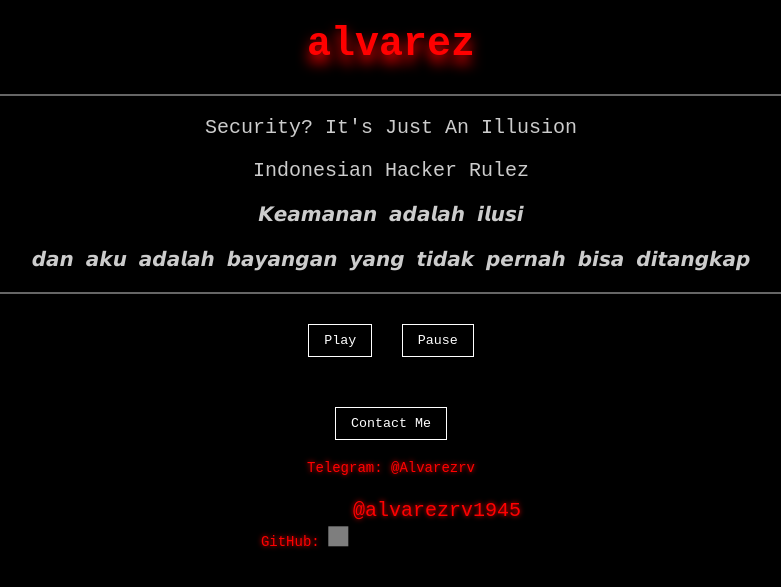
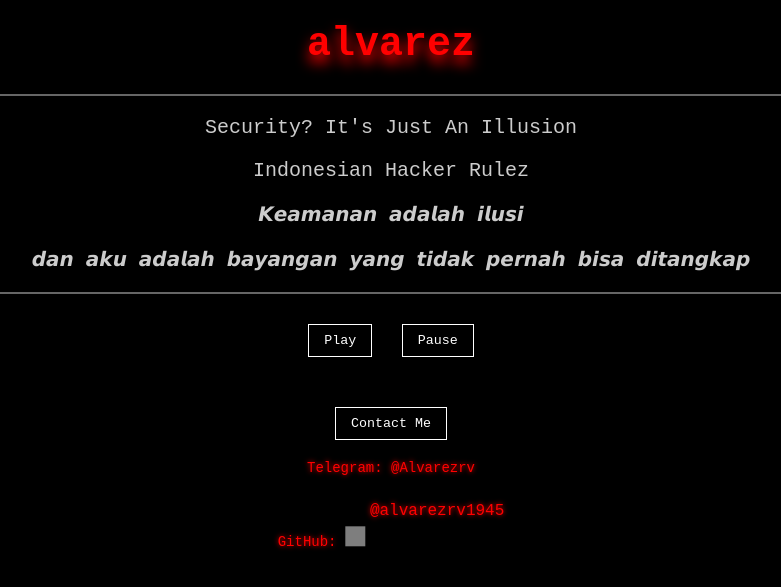
Before and after one commit to alvarezrv1945/alvarezrv1945.github.io, a plain HTML site: page index.html in a window 1280 px wide. Shown: the part 153-740 px from the top of the page, without its empty margins (249-1030 px from the left). Drawn offline with Linux system fonts and the light colour scheme; grey boxes are pictures that could not be loaded.

Commit message:
Update index.html

```diff
--- a/index.html
+++ b/index.html
@@ -119,13 +119,13 @@
     Telegram: <a href="https://t.me/Alvarezrv" style="color: red; text-decoration: none;">@Alvarezrv</a><br>
     GitHub:
     <a href="https://github.com/alvarezrv1945"
-       style="color: red; text-decoration: none; font-size: 20px; display: inline-flex; align-items: center;">
+       style="color: red; text-decoration: none; font-size: 16px; display: inline-flex; align-items: center;">
         <img src="https://github.githubassets.com/images/modules/logos_page/GitHub-Mark.png"
              alt="GitHub"
              style="width: 20px; height: 20px; margin-right: 5px; filter: grayscale(100%) brightness(80%);">
         @alvarezrv1945
     </a>
-</p>
+     </p>
 </div>
 
 </body>
```
